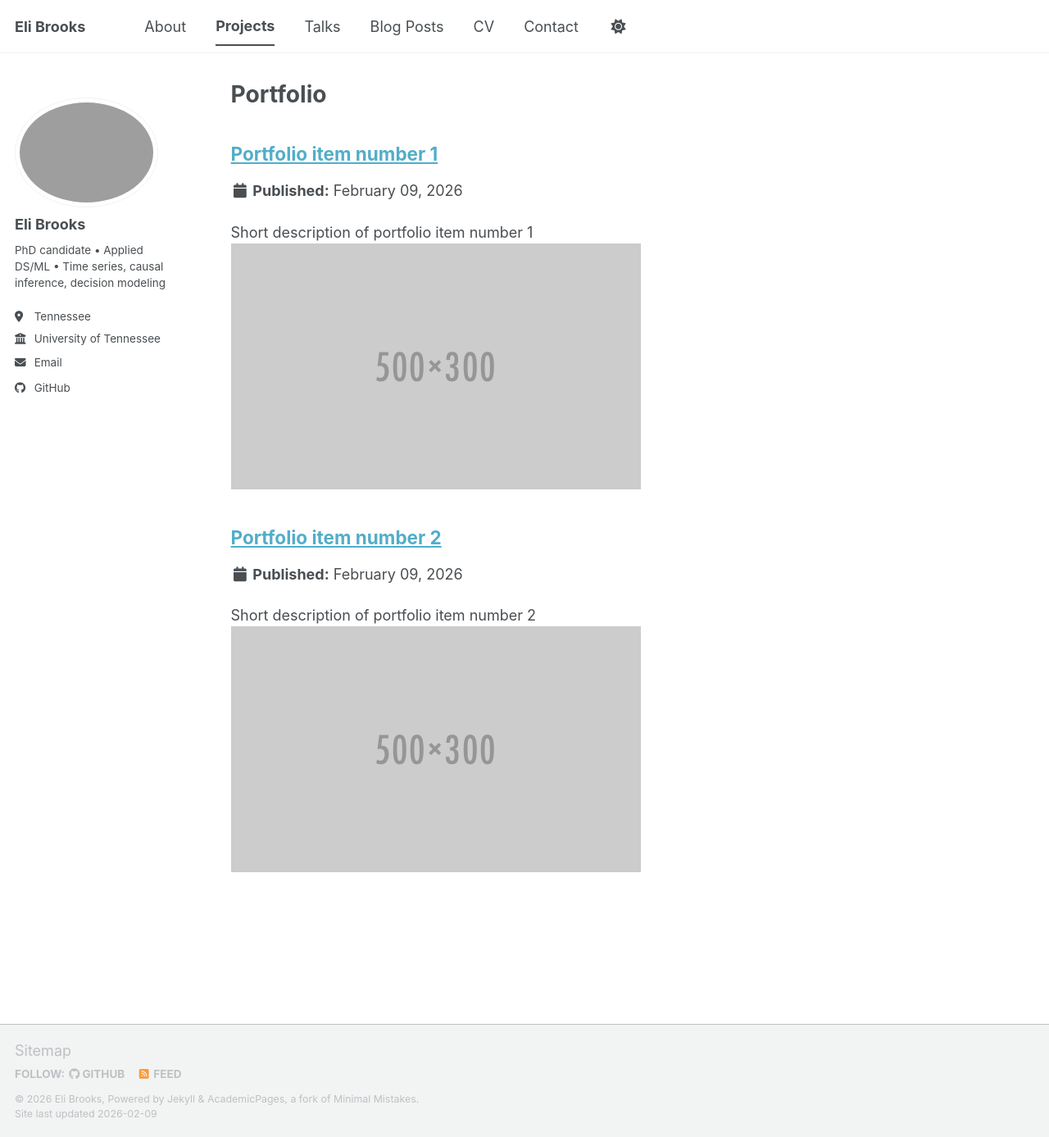
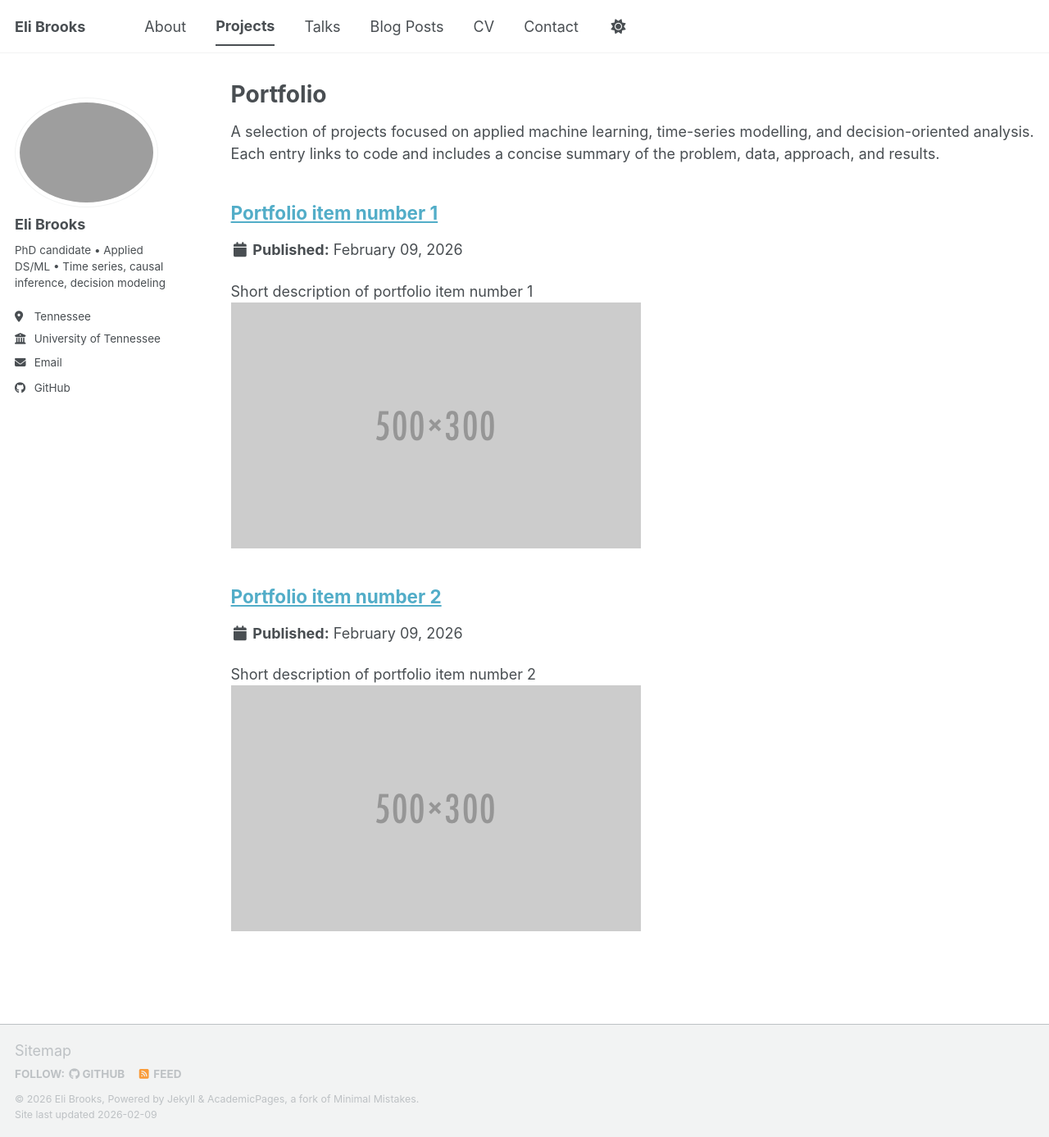
Before and after one commit to ebrook27/ebrook27.github.io, a Jekyll site: the page built from _pages/portfolio.html, in a window 1280 px wide and 1387 px high. Shown: the whole window at 82% size. Built offline with Jekyll 4.4.1, drawn with Linux system fonts in a browser that asks for light colours; a script bundle is joined from its source files by our own code; library files that are not in the unit come from our copies.

Commit message:
Add project summary to portfolio page
Added a paragraph summarizing the portfolio projects.

```diff
--- a/_pages/portfolio.html
+++ b/_pages/portfolio.html
@@ -5,9 +5,13 @@ permalink: /portfolio/
 author_profile: true
 ---
 
+<p>
+A selection of projects focused on applied machine learning, time-series modelling, and decision-oriented analysis. Each entry links to code and includes a concise summary of the problem, data, approach, and results.
+</p>
 {% include base_path %}
 
-
-{% for post in site.portfolio %}
-  {% include archive-single.html %}
-{% endfor %}
+<div class="entries-list">
+  {% for post in site.portfolio %}
+    {% include archive-single.html %}
+  {% endfor %}
+</div>
```
